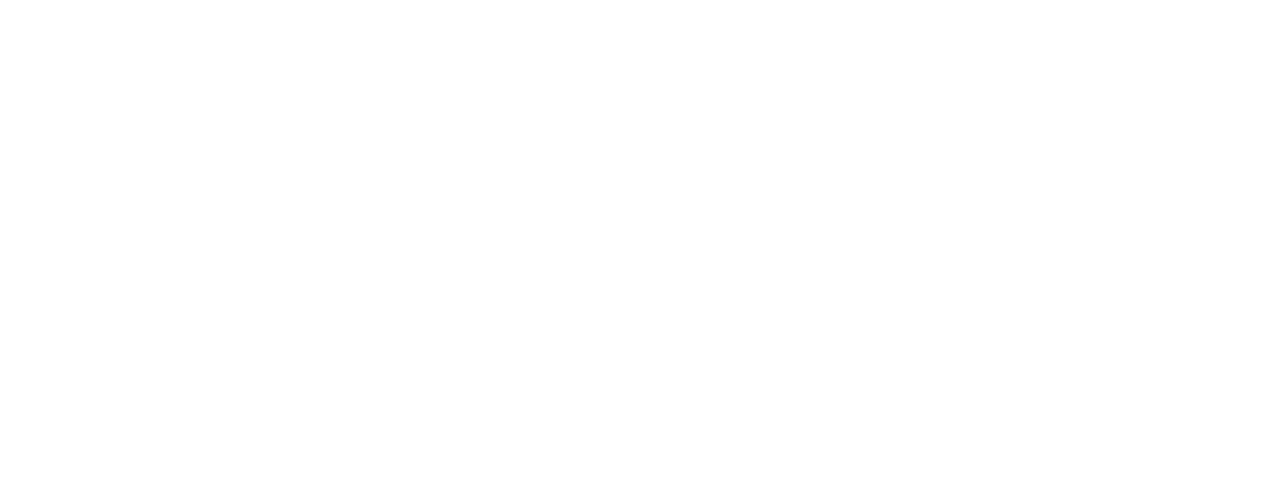
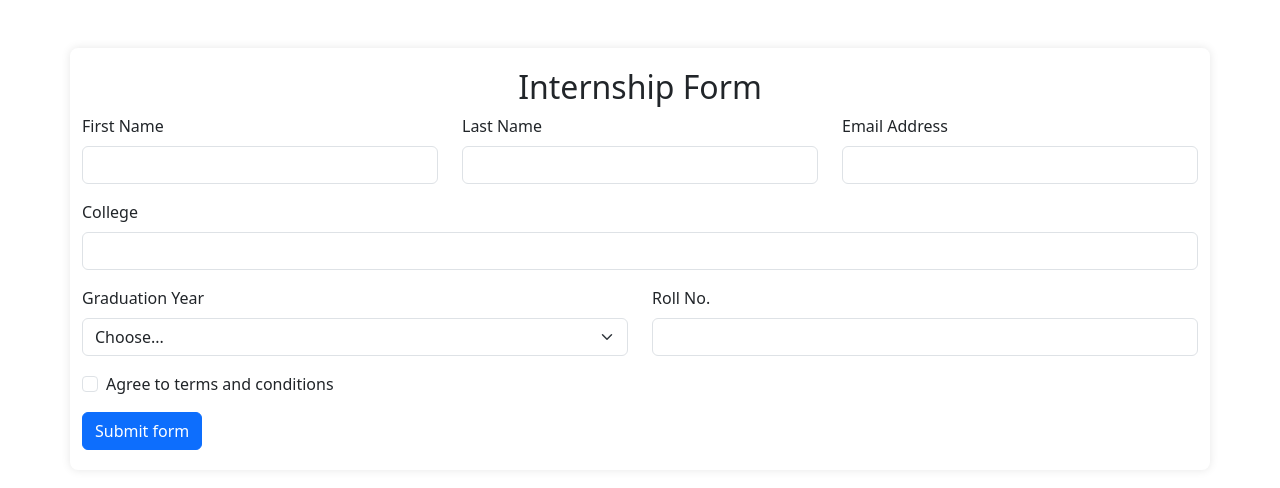
Before and after one commit to acciojob/bootstrap-form-easy-amritmohan, a website: page main.html in a window 1280 px wide. Drawn offline with nearby package versions, Linux system fonts and the light colour scheme.

Commit message:
created a submission

```diff
--- a/main.html
+++ b/main.html
@@ -1,16 +1,74 @@
 <!DOCTYPE html>
-
 <html>
 
 <head>
-	<link rel="stylesheet" href="styles.css">
+    <link rel="stylesheet" href="styles.css">
+    <link href="https://cdn.jsdelivr.net/npm/bootstrap@5.3.0/dist/css/bootstrap.min.css" rel="stylesheet">
 </head>
 
 <body>
-	<!-- the entire body must be written by student -->
-    <script type="text/javascript" src="./script.js">
-</script>
+    <div class="container mt-5">
+        <form class="needs-validation" novalidate>
+            <h2 class="text-center">Internship Form</h2>
 
+            <div class="row mb-3">
+                <div class="col">
+                    <label for="first-name-input" class="form-label">First Name</label>
+                    <input type="text" class="form-control" id="first-name-input" required>
+                    <div class="invalid-feedback">First name required!</div>
+                </div>
+                <div class="col">
+                    <label for="last-name-input" class="form-label">Last Name</label>
+                    <input type="text" class="form-control" id="last-name-input" required>
+                    <div class="invalid-feedback">Last name required!</div>
+                </div>
+                <div class="col">
+                    <label for="email-input" class="form-label">Email Address</label>
+                    <input type="email" class="form-control" id="email-input" required>
+                    <div class="invalid-feedback">Email required!</div>
+                </div>
+            </div>
+
+            <div class="mb-3">
+                <label for="college-input" class="form-label">College</label>
+                <input type="text" class="form-control" id="college-input" required>
+                <div class="invalid-feedback">Please provide a valid college.</div>
+            </div>
+
+            <div class="row mb-3">
+                <div class="col">
+                    <label for="graduation-year" class="form-label">Graduation Year</label>
+                    <select class="form-select" id="graduation-year" required>
+                        <option selected disabled value="">Choose...</option>
+                        <option>2020</option>
+                        <option>2021</option>
+                        <option>2022</option>
+                        <option>2023</option>
+                    </select>
+                    <div class="invalid-feedback">Please select a valid Graduation Year.</div>
+                </div>
+                <div class="col">
+                    <label for="roll-no-input" class="form-label">Roll No.</label>
+                    <input type="text" class="form-control" id="roll-no-input" required>
+                    <div class="invalid-feedback">Please provide a valid Roll no.</div>
+                </div>
+            </div>
+
+            <div class="mb-3">
+                <div class="form-check">
+                    <input class="form-check-input" type="checkbox" id="conditions-checkbox" required>
+                    <label class="form-check-label" for="conditions-checkbox">
+                        Agree to terms and conditions
+                    </label>
+                    <div class="invalid-feedback">You must agree before submitting.</div>
+                </div>
+            </div>
+
+            <button class="btn btn-primary" type="submit">Submit form</button>
+        </form>
+    </div>
+
+    <script type="text/javascript" src="./script.js"></script>
 </body>
 
 </html>
--- a/script.js
+++ b/script.js
@@ -1 +1,14 @@
 //your code here
+(function () {
+    'use strict';
+    var forms = document.querySelectorAll('.needs-validation');
+    Array.prototype.slice.call(forms).forEach(function (form) {
+        form.addEventListener('submit', function (event) {
+            if (!form.checkValidity()) {
+                event.preventDefault();
+                event.stopPropagation();
+            }
+            form.classList.add('was-validated');
+        }, false);
+    });
+})();
--- a/styles.css
+++ b/styles.css
@@ -1,2 +1,10 @@
 
 /* Your CSS Code here. */
+
+.container {
+    max-width: 800px;
+    background: white;
+    padding: 20px;
+    border-radius: 8px;
+    box-shadow: 0px 0px 10px rgba(0, 0, 0, 0.1);
+}
```
